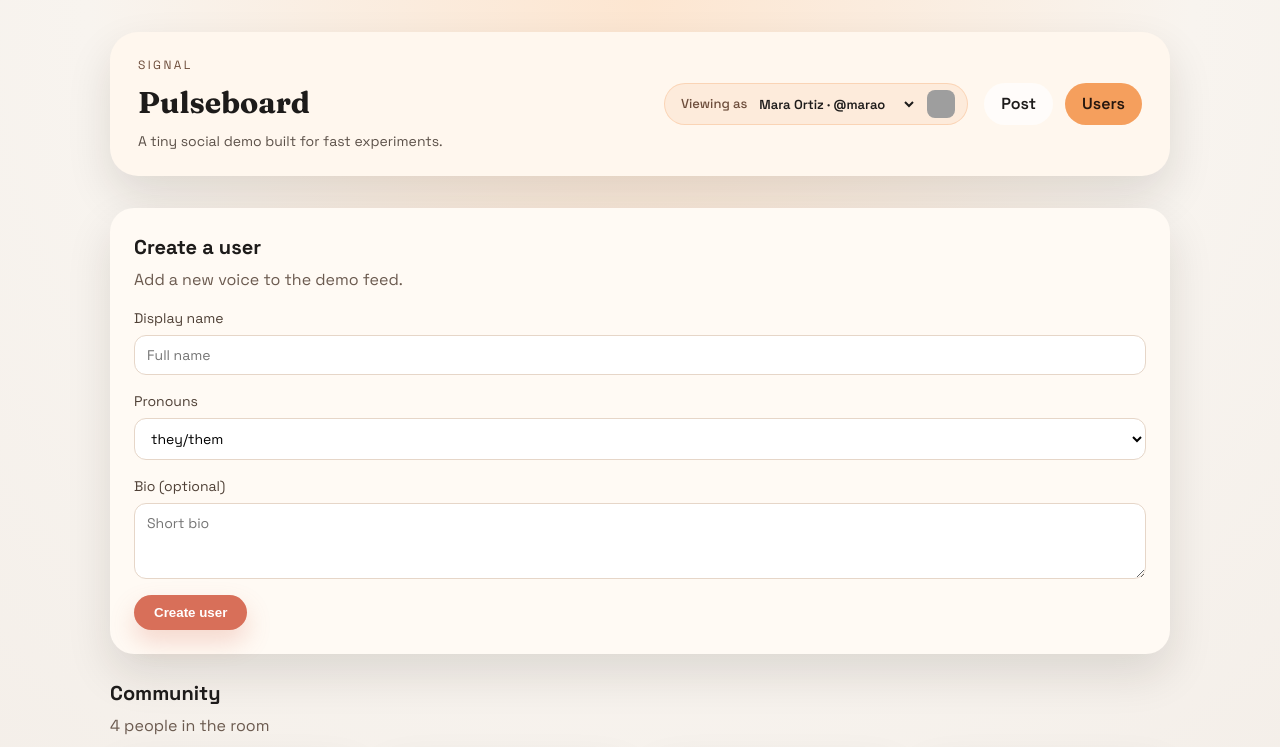
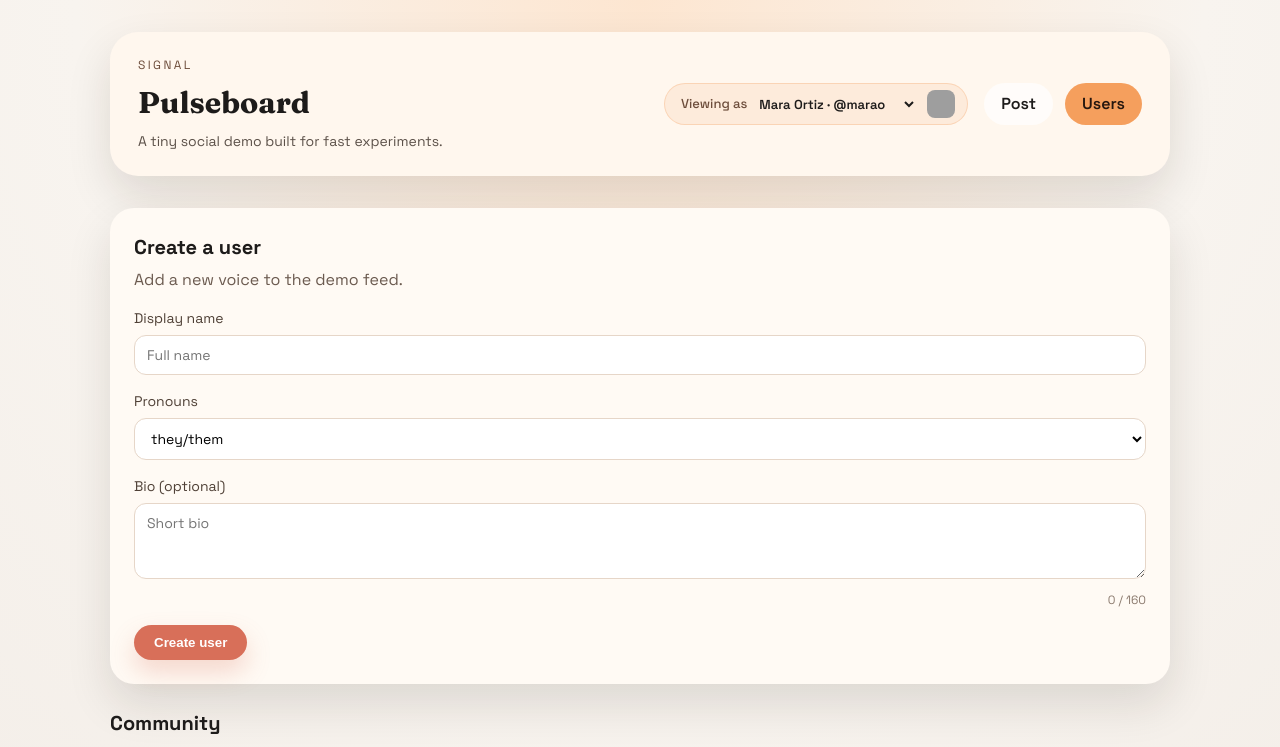
Before and after one commit to mooeypoo/experiment-genai-localization-copilot, a Vue app: page /#/users in a window 1280 px wide. Shown: the top 747 px of the page. Built offline with nearby package versions, Linux system fonts and the light colour scheme; grey boxes are pictures that could not be loaded.

Commit message:
step-06: Bio character limit with live counter

```diff
--- a/src/components/UserForm.vue
+++ b/src/components/UserForm.vue
@@ -1,13 +1,23 @@
 <script setup>
-import { ref } from 'vue'
+import { ref, computed } from 'vue'
 import { validateUser } from '../data/store'
 
 const emit = defineEmits(['submit', 'error'])
+
+const BIO_MAX_LENGTH = 160
 
 const name = ref('')
 const pronouns = ref('they/them')
 const bio = ref('')
 const errorMessage = ref('')
+
+const bioLength = computed(() => bio.value.length)
+const bioRemaining = computed(() => BIO_MAX_LENGTH - bioLength.value)
+const bioCounterClass = computed(() => {
+  if (bioLength.value > BIO_MAX_LENGTH) return 'char-counter--over'
+  if (bioLength.value >= BIO_MAX_LENGTH - 20) return 'char-counter--warning'
+  return ''
+})
 
 const handleSubmit = () => {
   errorMessage.value = ''
@@ -52,7 +62,17 @@ const handleSubmit = () => {
       </label>
       <label class="form-field">
         <span>Bio (optional)</span>
-        <textarea v-model="bio" rows="3" placeholder="Short bio"></textarea>
+        <textarea
+          v-model="bio"
+          rows="3"
+          placeholder="Short bio"
+          :maxlength="BIO_MAX_LENGTH"
+        ></textarea>
+        <span class="char-counter" :class="bioCounterClass">
+          {{ bioLength }} / {{ BIO_MAX_LENGTH }}
+          <span v-if="bioRemaining < 0" class="char-counter-hint"> ({{ Math.abs(bioRemaining) }} over)</span>
+          <span v-else-if="bioRemaining <= 20" class="char-counter-hint"> ({{ bioRemaining }} remaining)</span>
+        </span>
       </label>
       <p v-if="errorMessage" class="error-message">{{ errorMessage }}</p>
       <button type="submit" class="btn">Create user</button>
--- a/src/data/store.js
+++ b/src/data/store.js
@@ -74,8 +74,8 @@ export const validateUser = (name, bio, pronouns) => {
   if (trimmedName.length > 100) {
     return 'Display name cannot exceed 100 characters.'
   }
-  if (bio && typeof bio === 'string' && bio.trim().length > 500) {
-    return 'Bio cannot exceed 500 characters.'
+  if (bio && typeof bio === 'string' && bio.length > 160) {
+    return 'Bio cannot exceed 160 characters.'
   }
   if (pronouns && typeof pronouns === 'string') {
     const validPronouns = ['she/her', 'he/him', 'they/them', 'any']
--- a/src/style.css
+++ b/src/style.css
@@ -323,6 +323,29 @@ a {
   background: #fff;
 }
 
+.char-counter {
+  display: block;
+  margin-top: 6px;
+  font-size: 12px;
+  color: #8b7a6e;
+  text-align: right;
+  transition: color 0.2s ease;
+}
+
+.char-counter--warning {
+  color: #d97706;
+  font-weight: 500;
+}
+
+.char-counter--over {
+  color: #dc2626;
+  font-weight: 600;
+}
+
+.char-counter-hint {
+  font-weight: 600;
+}
+
 .btn {
   align-self: flex-start;
   border-radius: 999px;
```
Also changed, not shown: 2 other files (tests, documents, lock files or other folders).
